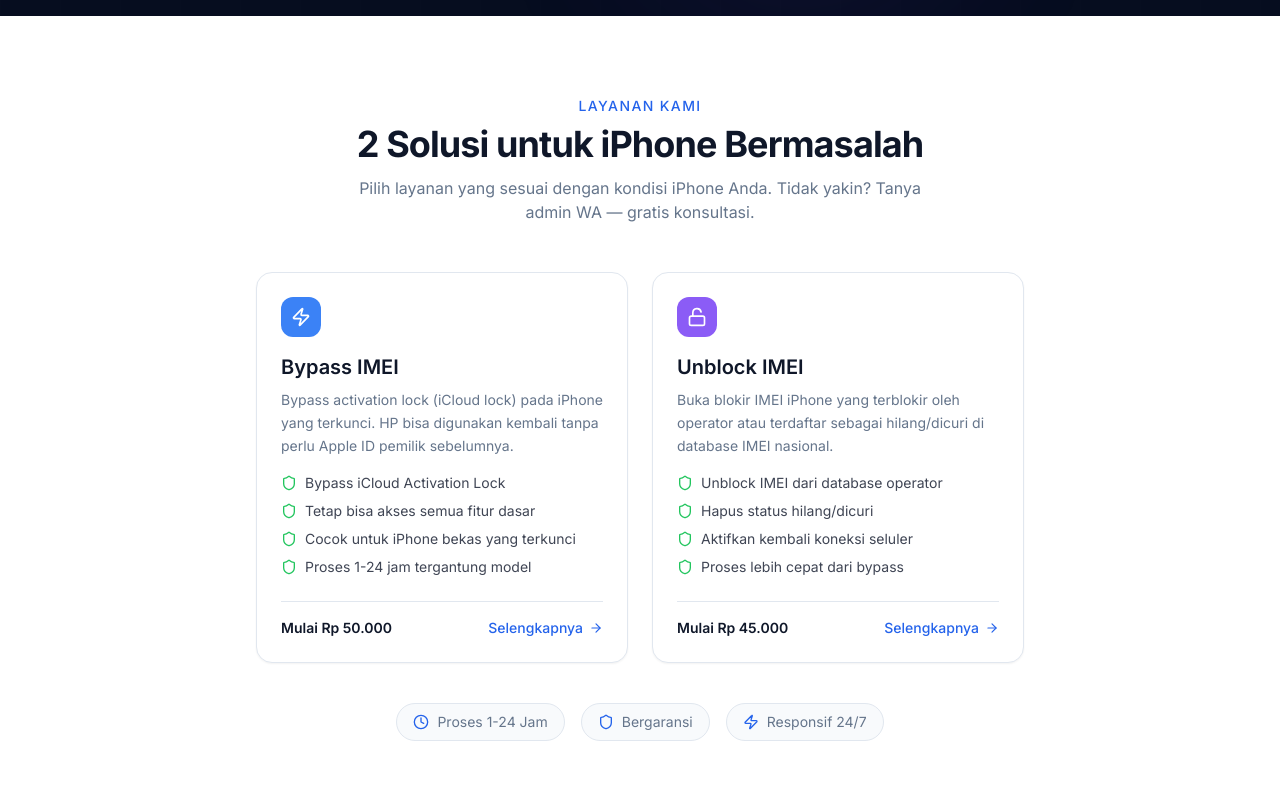
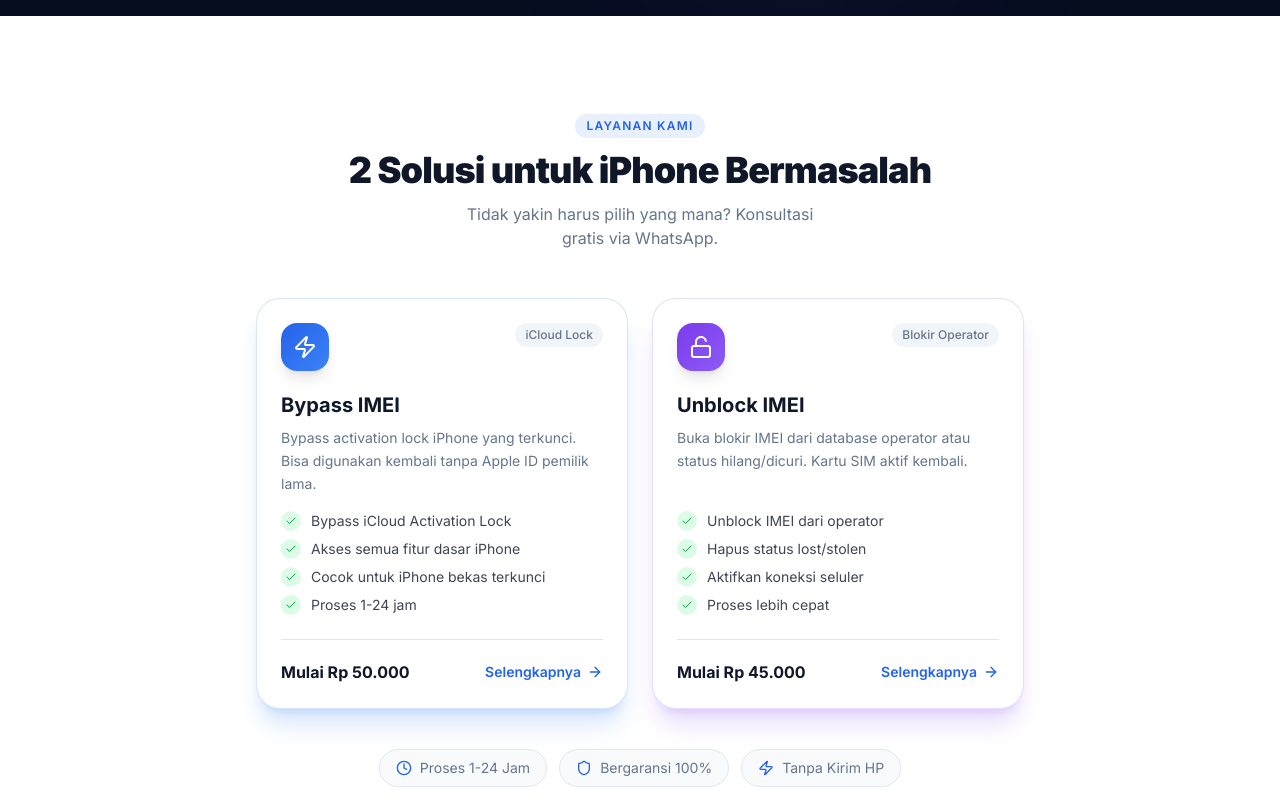
Before and after one commit to xrniqbl/imei-bypass-website, a Next.js app: page / in a window 1280 px wide. Shown: the part 940-1740 px from the top of the page. Built offline with nearby package versions, Linux system fonts and the light colour scheme; no server answers.

Commit message:
redesign: components/sections/Services.tsx

```diff
--- a/components/sections/Services.tsx
+++ b/components/sections/Services.tsx
@@ -1,94 +1,90 @@
-import Link from "next/link";
-import { ArrowRight, Zap, Unlock, Clock, Shield } from "lucide-react";
+import Link from 'next/link';
+import { ArrowRight, Zap, Unlock, Check, Clock, Shield } from 'lucide-react';
 
 const SERVICES = [
   {
     icon: Zap,
-    id: "bypass",
-    title: "Bypass IMEI",
-    description:
-      "Bypass activation lock (iCloud lock) pada iPhone yang terkunci. HP bisa digunakan kembali tanpa perlu Apple ID pemilik sebelumnya.",
-    features: [
-      "Bypass iCloud Activation Lock",
-      "Tetap bisa akses semua fitur dasar",
-      "Cocok untuk iPhone bekas yang terkunci",
-      "Proses 1-24 jam tergantung model",
-    ],
-    price: "Mulai Rp 50.000",
-    href: "/layanan#bypass",
-    accent: "bg-blue-500",
+    id: 'bypass',
+    title: 'Bypass IMEI',
+    tag: 'iCloud Lock',
+    description: 'Bypass activation lock iPhone yang terkunci. Bisa digunakan kembali tanpa Apple ID pemilik lama.',
+    features: ['Bypass iCloud Activation Lock', 'Akses semua fitur dasar iPhone', 'Cocok untuk iPhone bekas terkunci', 'Proses 1-24 jam'],
+    price: 'Mulai Rp 50.000',
+    href: '/layanan#bypass',
+    gradient: 'from-blue-600 to-blue-500',
+    glow: 'shadow-blue-500/20',
+    border: 'border-blue-500/20',
   },
   {
     icon: Unlock,
-    id: "unblock",
-    title: "Unblock IMEI",
-    description:
-      "Buka blokir IMEI iPhone yang terblokir oleh operator atau terdaftar sebagai hilang/dicuri di database IMEI nasional.",
-    features: [
-      "Unblock IMEI dari database operator",
-      "Hapus status hilang/dicuri",
-      "Aktifkan kembali koneksi seluler",
-      "Proses lebih cepat dari bypass",
-    ],
-    price: "Mulai Rp 45.000",
-    href: "/layanan#unblock",
-    accent: "bg-violet-500",
+    id: 'unblock',
+    title: 'Unblock IMEI',
+    tag: 'Blokir Operator',
+    description: 'Buka blokir IMEI dari database operator atau status hilang/dicuri. Kartu SIM aktif kembali.',
+    features: ['Unblock IMEI dari operator', 'Hapus status lost/stolen', 'Aktifkan koneksi seluler', 'Proses lebih cepat'],
+    price: 'Mulai Rp 45.000',
+    href: '/layanan#unblock',
+    gradient: 'from-violet-600 to-violet-500',
+    glow: 'shadow-violet-500/20',
+    border: 'border-violet-500/20',
   },
 ];
 
 export default function Services() {
   return (
-    <section className="py-20 bg-background">
+    <section className="py-20 sm:py-24 bg-background">
       <div className="container">
         <div className="text-center mb-12">
-          <p className="text-sm font-medium text-primary uppercase tracking-widest">Layanan Kami</p>
-          <h2 className="mt-2 text-3xl font-bold tracking-tight text-foreground sm:text-4xl">
+          <span className="inline-block rounded-full bg-primary/10 px-3 py-1 text-xs font-semibold text-primary uppercase tracking-widest mb-3">
+            Layanan Kami
+          </span>
+          <h2 className="text-3xl sm:text-4xl font-black text-foreground tracking-tight">
             2 Solusi untuk iPhone Bermasalah
           </h2>
-          <p className="mt-3 text-muted-foreground max-w-xl mx-auto">
-            Pilih layanan yang sesuai dengan kondisi iPhone Anda.
-            Tidak yakin? Tanya admin WA — gratis konsultasi.
+          <p className="mt-3 text-muted-foreground max-w-sm mx-auto">
+            Tidak yakin harus pilih yang mana? Konsultasi gratis via WhatsApp.
           </p>
         </div>
 
         <div className="grid gap-6 md:grid-cols-2 max-w-3xl mx-auto">
-          {SERVICES.map((service) => {
-            const Icon = service.icon;
+          {SERVICES.map((s) => {
+            const Icon = s.icon;
             return (
               <div
-                key={service.id}
-                className="relative flex flex-col rounded-2xl border border-border bg-card p-6 shadow-sm transition-shadow hover:shadow-md"
+                key={s.id}
+                className={`group relative flex flex-col rounded-3xl border ${s.border} bg-card p-6 shadow-xl ${s.glow} transition-all duration-300 hover:-translate-y-1 hover:shadow-2xl`}
               >
-                <div
-                  className={`inline-flex h-10 w-10 items-center justify-center rounded-xl ${service.accent} mb-4`}
-                >
-                  <Icon className="h-5 w-5 text-white" />
+                {/* Header */}
+                <div className="flex items-start justify-between mb-5">
+                  <div className={`inline-flex h-12 w-12 items-center justify-center rounded-2xl bg-gradient-to-br ${s.gradient} shadow-lg`}>
+                    <Icon className="h-6 w-6 text-white" />
+                  </div>
+                  <span className="inline-flex items-center rounded-full bg-muted px-2.5 py-1 text-xs font-medium text-muted-foreground">
+                    {s.tag}
+                  </span>
                 </div>
 
-                <h3 className="text-xl font-semibold text-foreground">{service.title}</h3>
-                <p className="mt-2 text-sm text-muted-foreground leading-relaxed">
-                  {service.description}
-                </p>
+                <h3 className="text-xl font-bold text-foreground">{s.title}</h3>
+                <p className="mt-2 text-sm text-muted-foreground leading-relaxed flex-1">{s.description}</p>
 
                 <ul className="mt-4 space-y-2">
-                  {service.features.map((feat) => (
-                    <li key={feat} className="flex items-start gap-2 text-sm">
-                      <Shield className="h-4 w-4 flex-shrink-0 text-green-500 mt-0.5" />
-                      <span className="text-foreground/80">{feat}</span>
+                  {s.features.map((f) => (
+                    <li key={f} className="flex items-center gap-2.5 text-sm">
+                      <div className="flex h-5 w-5 items-center justify-center rounded-full bg-green-100 flex-shrink-0">
+                        <Check className="h-3 w-3 text-green-600" />
+                      </div>
+                      <span className="text-foreground/80">{f}</span>
                     </li>
                   ))}
                 </ul>
 
-                <div className="mt-6 flex items-center justify-between pt-4 border-t border-border">
-                  <span className="text-sm font-semibold text-foreground">
-                    {service.price}
-                  </span>
+                <div className="mt-6 pt-5 border-t border-border flex items-center justify-between">
+                  <span className="text-base font-bold text-foreground">{s.price}</span>
                   <Link
-                    href={service.href}
-                    className="inline-flex items-center gap-1.5 text-sm font-medium text-primary hover:text-primary/80 transition-colors"
+                    href={s.href}
+                    className="inline-flex items-center gap-1.5 text-sm font-semibold text-primary hover:gap-2.5 transition-all"
                   >
-                    Selengkapnya
-                    <ArrowRight className="h-3.5 w-3.5" />
+                    Selengkapnya <ArrowRight className="h-4 w-4" />
                   </Link>
                 </div>
               </div>
@@ -96,17 +92,13 @@ export default function Services() {
           })}
         </div>
 
-        {/* Trust badges */}
-        <div className="mt-10 flex flex-wrap justify-center gap-4">
+        <div className="mt-10 flex flex-wrap justify-center gap-3">
           {[
-            { icon: Clock, text: "Proses 1-24 Jam" },
-            { icon: Shield, text: "Bergaransi" },
-            { icon: Zap, text: "Responsif 24/7" },
+            { icon: Clock, text: 'Proses 1-24 Jam' },
+            { icon: Shield, text: 'Bergaransi 100%' },
+            { icon: Zap, text: 'Tanpa Kirim HP' },
           ].map(({ icon: Icon, text }) => (
-            <div
-              key={text}
-              className="flex items-center gap-2 rounded-full border border-border bg-muted/50 px-4 py-2 text-sm text-muted-foreground"
-            >
+            <div key={text} className="flex items-center gap-2 rounded-full border border-border bg-muted/50 px-4 py-2 text-sm text-muted-foreground">
               <Icon className="h-4 w-4 text-primary" />
               {text}
             </div>
```
